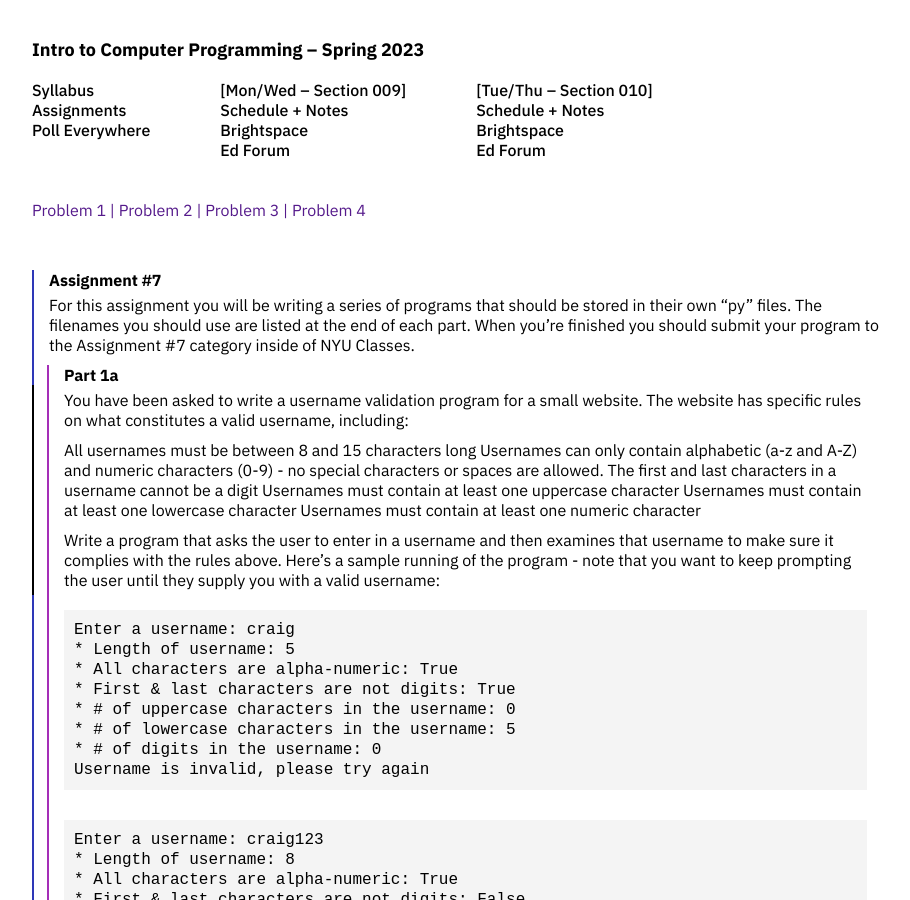
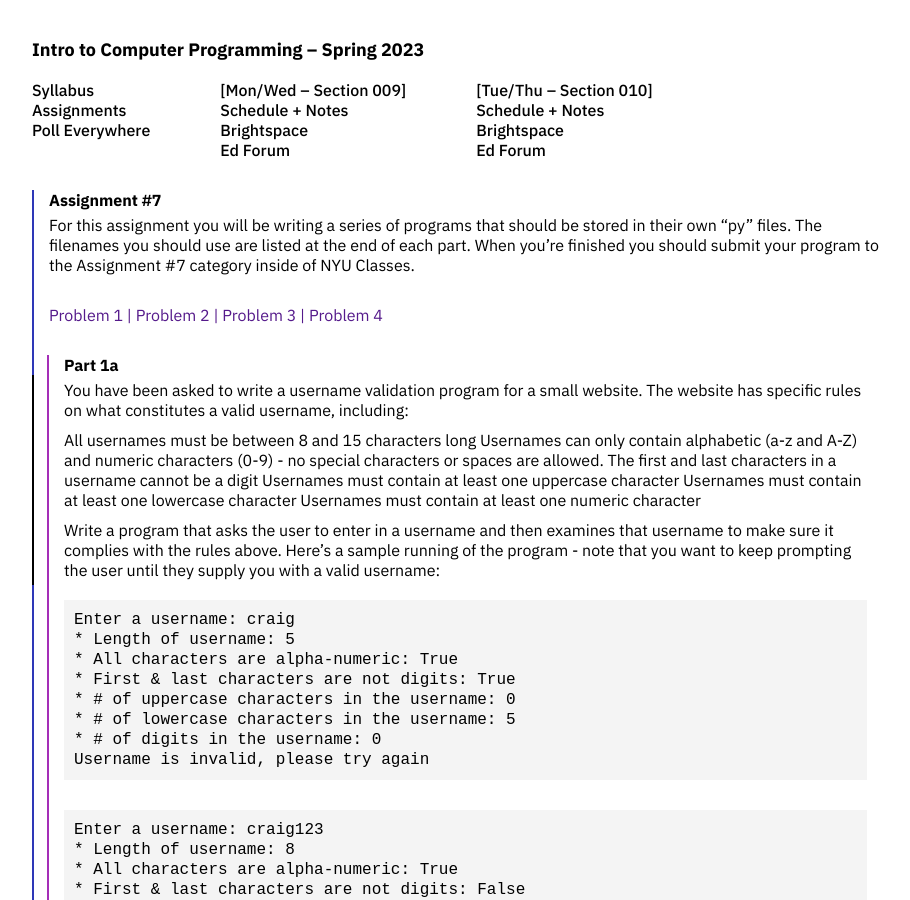
Before and after one commit to emilydidthis/CSCI-UA.0002-Spring23, a Jekyll site: the page built from assignments/07.markdown, in a window 1280 px wide and 900 px high. Shown: the whole window, without its empty margins (8-918 px from the left). Built offline with Jekyll 4.4.1, drawn with Linux system fonts in a browser that asks for light colours; part of the change alters nothing that is shown.

```diff
--- a/assignments/07.markdown
+++ b/assignments/07.markdown
@@ -4,6 +4,9 @@ layout: assignments
 title: assignment-07
 
 ---
+## Assignment #7
+For this assignment you will be writing a series of programs that should be stored in their own "py" files. The filenames you should use are listed at the end of each part. When you're finished you should submit your program to the Assignment #7 category inside of NYU Classes.
+
 <br>
 <a href="#part-1a">Problem 1 | </a>
 <a href="#part-2a">Problem 2 | </a>
@@ -11,9 +14,6 @@ title: assignment-07
 <a href="#part-4">Problem 4</a>
 <br>
 <br>
-
-## Assignment #7
-For this assignment you will be writing a series of programs that should be stored in their own "py" files. The filenames you should use are listed at the end of each part. When you're finished you should submit your program to the Assignment #7 category inside of NYU Classes.
 
 ### Part 1a
 You have been asked to write a username validation program for a small website. The website has specific rules on what constitutes a valid username, including:
```
